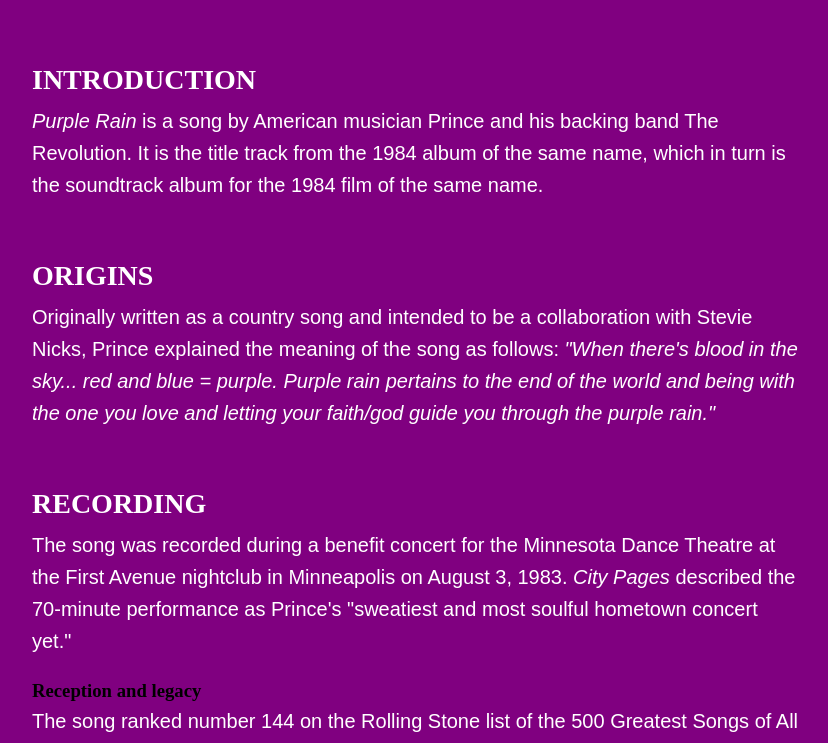
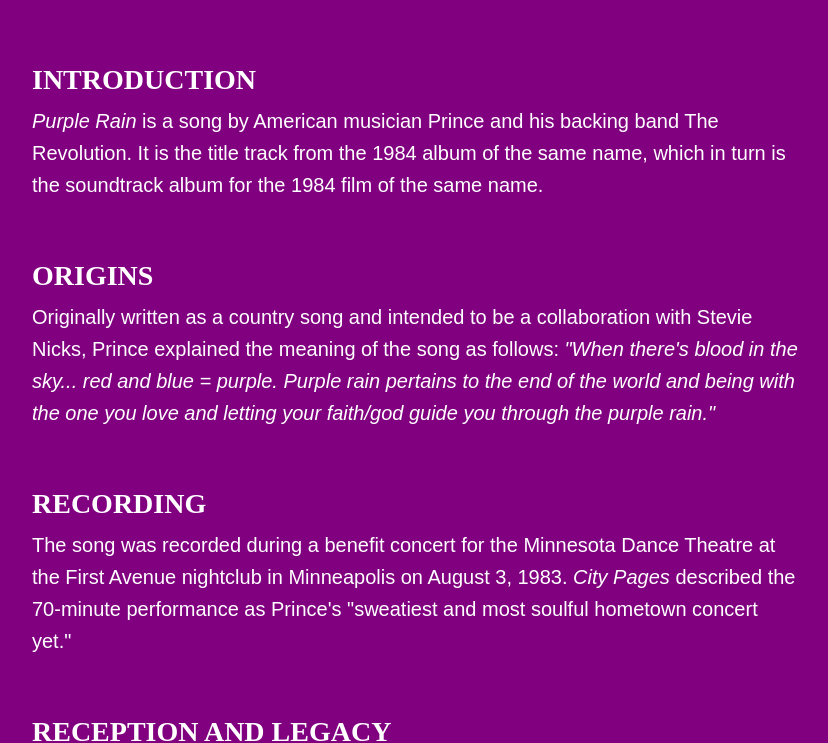
Before and after one commit to salomefrossard/salomefrossard.github.io, a plain HTML site: page exercices/page-3.html in a window 1280 px wide. Shown: the part 182-925 px from the top of the page, without its empty margins (224-1052 px from the left). Drawn offline with Linux system fonts and the light colour scheme.

Commit message:
Add files via upload

```diff
--- a/exercices/page-3.html
+++ b/exercices/page-3.html
@@ -24,7 +24,7 @@
 <h2>Recording</h2>
 <p>The song was recorded during a benefit concert for the Minnesota Dance Theatre at the First Avenue nightclub in Minneapolis on August 3, 1983. <i>City Pages</i> described the 70-minute performance as Prince's "sweatiest and most soulful hometown concert yet."</p>
 
-<h3>Reception and legacy</h3>
+<h2>Reception and legacy</h2>
 <p>The song ranked number 144 on the Rolling Stone list of the 500 Greatest Songs of All Time. Q magazine placed it at number 40 in its list of the 100 Greatest Guitar Tracks, and Pitchfork named it the best song of the 1980s. The song is also included in The Rock and Roll Hall of Fame's 500 Songs that Shaped Rock and Roll.</p>
 
 <p><b>Source</b>: <i>Wikipedia</i>.</p>
```
Also changed, not shown: exercices/page-1.html (line endings or trailing spaces), exercices/page-2.html (line endings or trailing spaces), exercices/page-4.html (line endings or trailing spaces).
